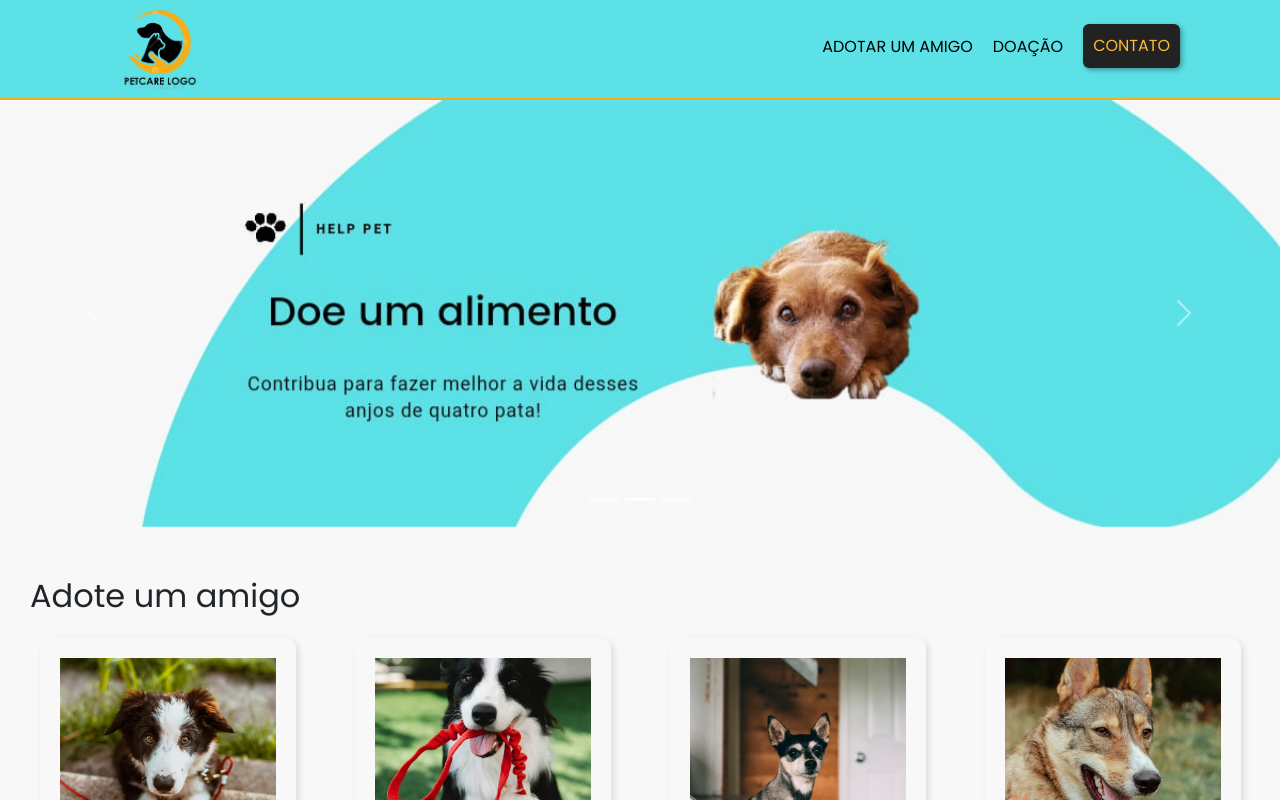
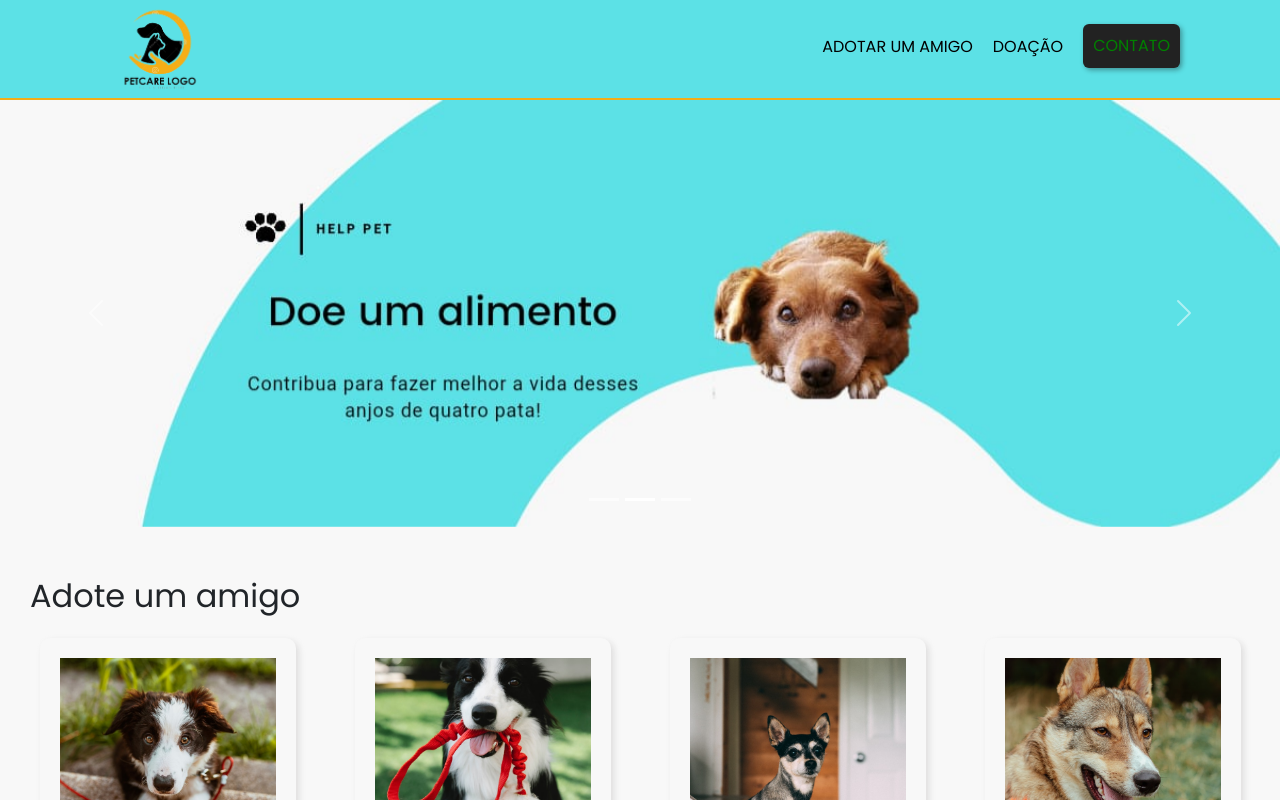
Before and after one commit to Help-Pet/help-pet, a React (Create React App) app: page / in a window 1280 px wide. In both pictures the pointer is over the link "CONTATO". Shown: the top 800 px of the page. Built offline with nearby package versions, Linux system fonts and the light colour scheme.

Commit message:
updated project

```diff
--- a/src/components/layout/styles/Header.module.css
+++ b/src/components/layout/styles/Header.module.css
@@ -63,5 +63,5 @@ header ul{
 
 .linkContato:hover{
     border-bottom: none;
-    color: #ffbb33;
+    color: #008000;
 }
```
